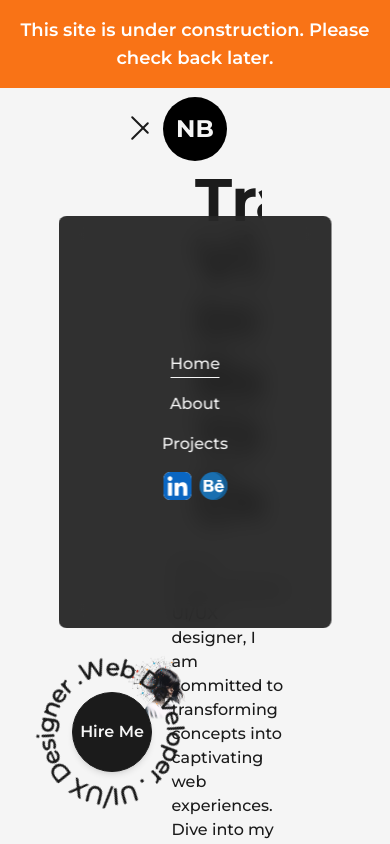
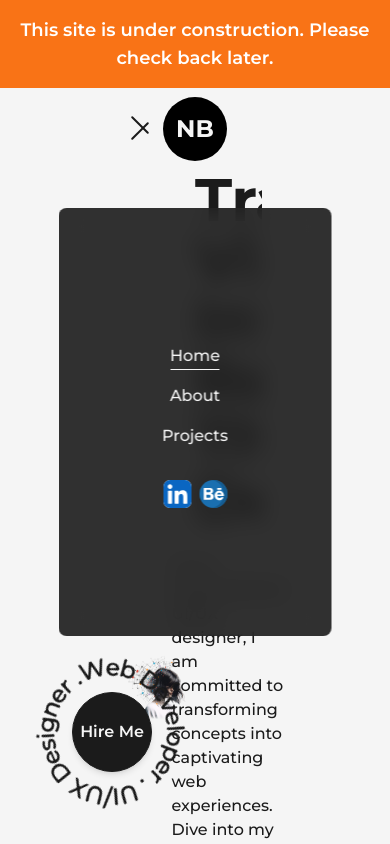
Before and after one commit to natalia-belei/natalia-belei.github.io, a Next.js app in the folder reactportfolio/: page / in a window 390 px wide. Both pictures are taken after a click on the button 140 px from the left and 125 px from the top of the page. Shown: the top 844 px of the page. Built offline with nearby package versions, Linux system fonts and the light colour scheme.

Commit message:
Enhance mobile navbar with increased spacing

```diff
--- a/reactportfolio/src/components/NavBar.js
+++ b/reactportfolio/src/components/NavBar.js
@@ -86,7 +86,7 @@ const NavBar = () => {
           <CustomMobileLink href="/projects" title="Projects" className='' toggle={handleClick} />
         </nav>
 
-        <nav className='flex items-center justify-center flex-wrap text-3xl mt-2'>
+        <nav className='flex items-center justify-center flex-wrap text-3xl mt-6'>
           {contactsConfig.linkedInProfile && (
             <motion.a
               href={contactsConfig.linkedInProfile} target={"_blank"}
```
